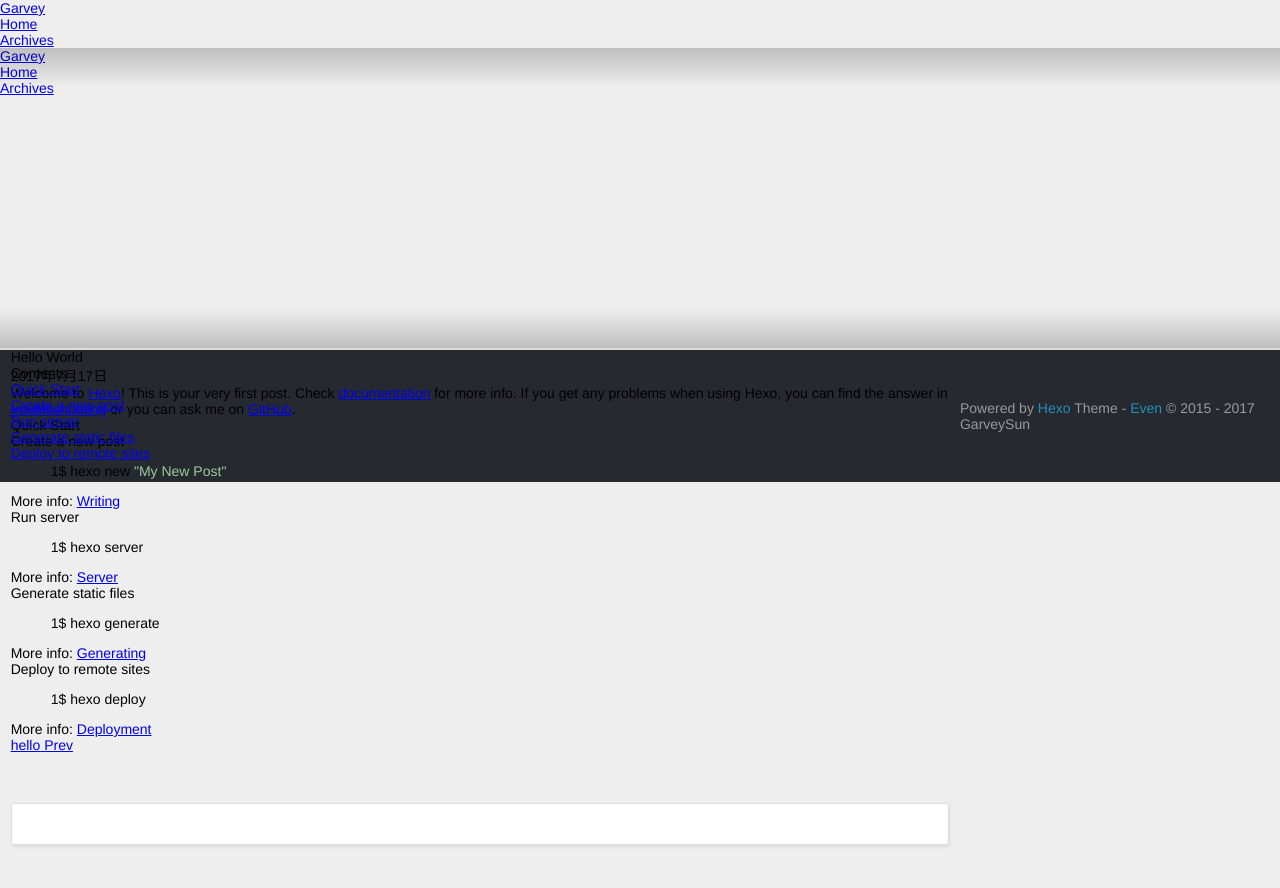
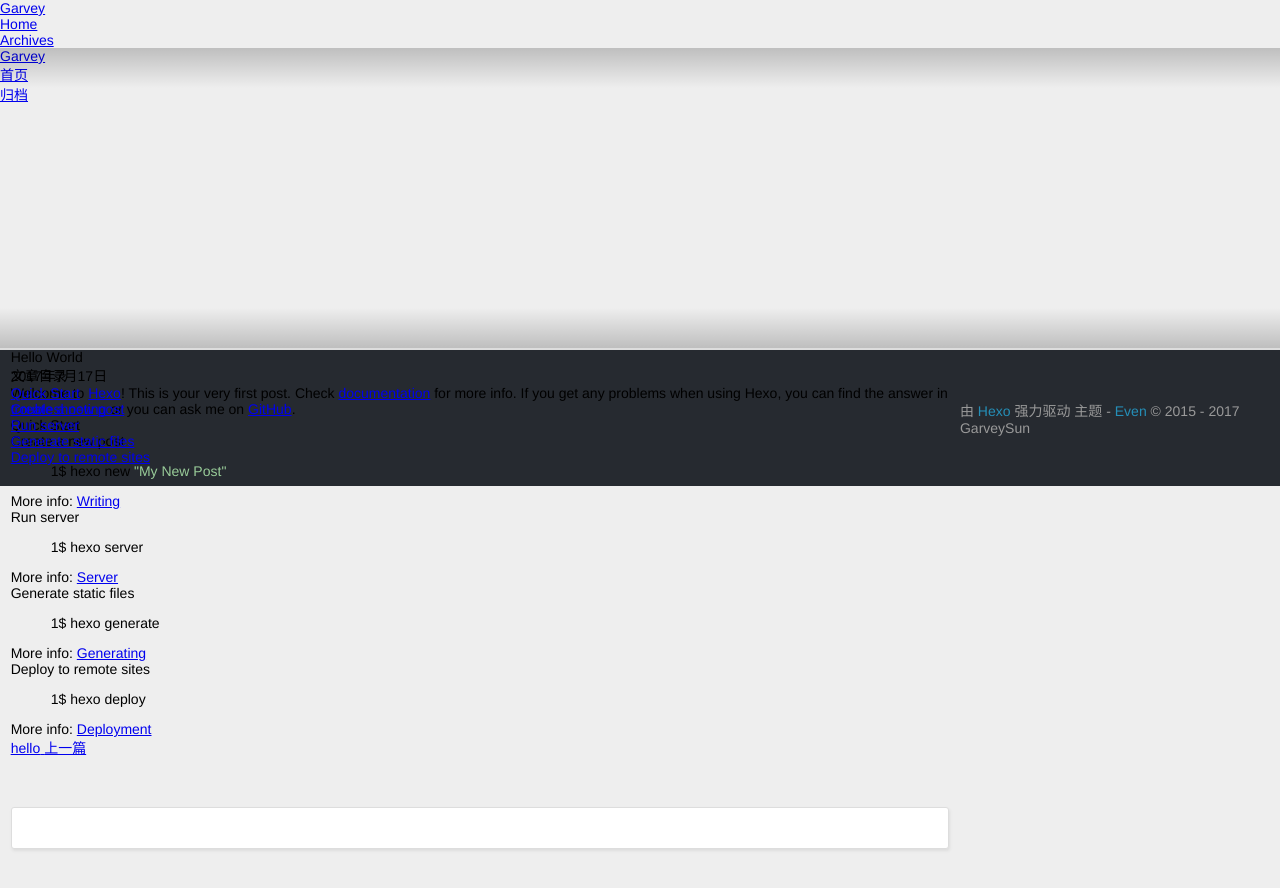
Before and after one commit to GarveySun/garvey.github.io, a plain HTML site: page 2017/07/17/hello-world/index.html in a window 1280 px wide. Drawn offline with Linux system fonts and the light colour scheme.

Commit message:
Site updated: 2017-07-17 16:24:22

```diff
--- a/2017/07/17/hello-world/index.html
+++ b/2017/07/17/hello-world/index.html
@@ -119,7 +119,7 @@
           <a class="menu-item-link" href="/">
 
 
-              Home
+              首页
 
           </a>
         </li>
@@ -128,7 +128,7 @@
           <a class="menu-item-link" href="/archives/">
 
 
-              Archives
+              归档
 
           </a>
         </li>
@@ -163,7 +163,7 @@
 
 
   <div class="post-toc" id="post-toc">
-    <h2 class="post-toc-title">Contents</h2>
+    <h2 class="post-toc-title">文章目录</h2>
     <div class="post-toc-content">
       <ol class="toc"><li class="toc-item toc-level-2"><a class="toc-link" href="#Quick-Start"><span class="toc-text">Quick Start</span></a><ol class="toc-child"><li class="toc-item toc-level-3"><a class="toc-link" href="#Create-a-new-post"><span class="toc-text">Create a new post</span></a></li><li class="toc-item toc-level-3"><a class="toc-link" href="#Run-server"><span class="toc-text">Run server</span></a></li><li class="toc-item toc-level-3"><a class="toc-link" href="#Generate-static-files"><span class="toc-text">Generate static files</span></a></li><li class="toc-item toc-level-3"><a class="toc-link" href="#Deploy-to-remote-sites"><span class="toc-text">Deploy to remote sites</span></a></li></ol></li></ol>
     </div>
@@ -205,7 +205,7 @@
       <a class="prev" href="/2017/07/17/hello/">
         <i class="iconfont icon-left"></i>
         <span class="prev-text nav-default">hello</span>
-        <span class="prev-text nav-mobile">Prev</span>
+        <span class="prev-text nav-mobile">上一篇</span>
       </a>
 
 
@@ -267,11 +267,11 @@
 
 <div class="copyright">
   <span class="power-by">
-    Powered by <a class="hexo-link" href="https://hexo.io/">Hexo</a>
+    由 <a class="hexo-link" href="https://hexo.io/">Hexo</a> 强力驱动
   </span>
 
   <span class="theme-info">
-    Theme -
+    主题 -
     <a class="theme-link" href="https://github.com/ahonn/hexo-theme-even">Even</a>
   </span>
 
```
Also changed, not shown: 2017/07/17/hello/index.html (+5 -5 lines), archives/2017/07/index.html (+6 -6 lines), archives/2017/index.html (+6 -6 lines), archives/index.html (+6 -6 lines), index.html (+4 -4 lines).
